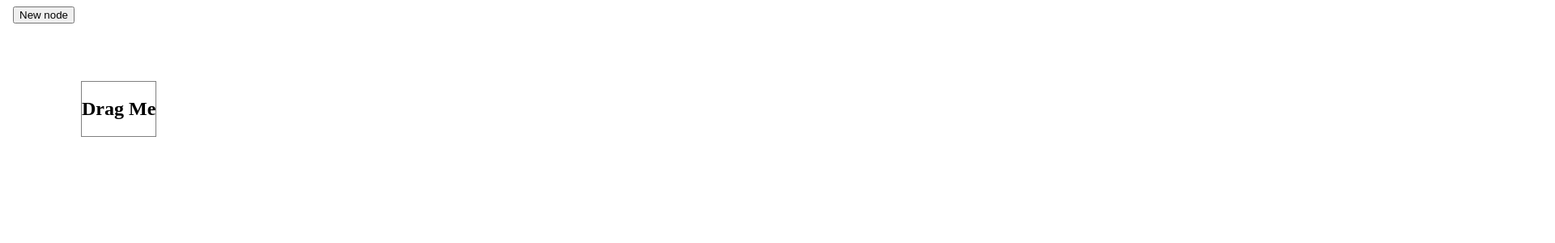
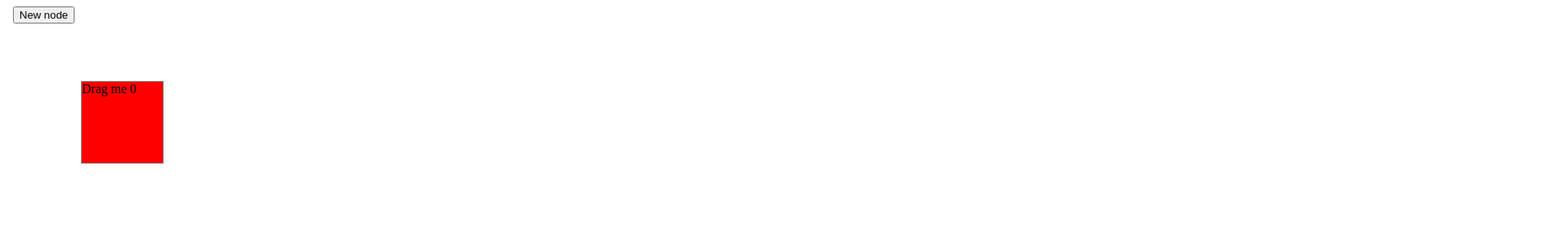
Before and after one commit to jadd0/jaddmap, a SvelteKit app: page / in a window 1280 px wide. Both pictures are taken after a click on the button "New node". Shown: the top 300 px of the page at 81% size, 1920 px wide, since content can reach past the window. Built offline with nearby package versions, Linux system fonts and the light colour scheme.

Commit message:
lines drawn

```diff
--- a/src/routes/+page.svelte
+++ b/src/routes/+page.svelte
@@ -1,25 +1,177 @@
 <script lang="ts">
 	import Draggable from './components/draggable/+page.svelte';
-	let nodes: { type: string; num: number }[] = [];
 
-	function addItem() {
+	let nodes: { type: string; num: number; top: number; left: number }[] = [];
+	let moving: boolean = false;
+	let currentNum: any = 0;
+
+	function createNode() {
+		let last: number = 0;
+		if (nodes.length != 0) {
+			last = nodes[nodes.length - 1].num + 1;
+		}
+
 		const node = {
 			type: 'node',
-			num: nodes.length,
+			num: last,
+			top: 100,
+			left: 100,
 		};
 		nodes = [...nodes, node];
+		console.log(nodes);
+	}
+
+	function deleteNode(e: any) {
+		const idNum: number = getNode(e);
+		console.log(idNum);
+
+		nodes = [...nodes.filter((value) => value.num != idNum)];
+		console.log(nodes);
+	}
+
+	function getNode(e: any) {
+		let id: any = '';
+		if (e.originalTarget.tagName == 'H1') {
+			id = e.originalTarget.parentNode.id;
+		} else {
+			id = e.originalTarget.id;
+		}
+
+		const idNum: number = id.split('num')[1];
+
+		return idNum;
+	}
+
+	function drawLine(
+		ctx: any,
+		begin: any,
+		end: any,
+		stroke = 'black',
+		width = 1
+	) {
+		if (stroke) {
+			ctx.strokeStyle = stroke;
+		}
+
+		if (width) {
+			ctx.lineWidth = width;
+		}
+
+		ctx.beginPath();
+		ctx.moveTo(...begin);
+		ctx.lineTo(...end);
+		ctx.stroke();
+	}
+
+  function drawLines() {
+
+  }
+
+	function onMouseDown(e: any) {
+		console.log('hjfdkf');
+		const idNum = getNode(e);
+		currentNum = idNum;
+		moving = true;
+	}
+
+	function onMouseMove(e: any) {
+		// const idNum = getNode(e);
+		let obj = nodes.find((value) => value.num == currentNum);
+
+		if (obj == undefined) return;
+
+		if (moving) {
+			console.log(e.movementX, e.movementY);
+			obj.left += e.movementX;
+			obj.top += e.movementY;
+		}
+
+		nodes[currentNum] = obj;
+
+		const canvas = <HTMLCanvasElement>document.getElementById('canvas');
+		if (canvas == undefined) return;
+
+		console.log(canvas);
+		if (canvas.getContext) {
+			let ctx = canvas.getContext('2d');
+			ctx.clearRect(0, 0, canvas.width, canvas.height);
+			for (let node of nodes) {
+				if (node.num == obj.num) continue;
+				ctx = canvas.getContext('2d');
+				drawLine(
+					ctx,
+					[node.left, node.top],
+					[nodes[0].left, nodes[0].top],
+					'green',
+					5
+				);
+			}
+			drawLine(
+				ctx,
+				[obj.left, obj.top],
+				[nodes[0].left, nodes[0].top],
+				'green',
+				5
+			);
+		}
+		console.log('hbfdshbf');
+	}
+
+	function onMouseUp() {
+		currentNum = null;
+		moving = false;
 	}
 </script>
 
+<svelte:window on:mouseup={onMouseUp} on:mousemove={onMouseMove} />
+
 <body>
 	<div id="controls">
-		<button on:click={addItem}>New node</button>
+		<button on:click={createNode}>New node</button>
 	</div>
-	<div id="canvas">
+	<canvas id="canvas" width="2000" height="1000" />
+	<div id="canvas1" width="2000" height="1000">
 		{#each nodes as node}
-			<Draggable>
-				<h1>Drag Me</h1>
-			</Draggable>
+			<div on:dblclick={deleteNode}>
+				<section
+					on:mousedown={onMouseDown}
+					style="left: {node.left}px; top: {node.top}px;"
+					class="draggable"
+					id="num{node.num}"
+				>
+					Drag me {node.num}
+				</section>
+			</div>
 		{/each}
 	</div>
 </body>
+
+<style>
+	#canvas1 {
+		width: 100vw;
+		height: 100vh;
+		z-index: 0;
+		background: white;
+	}
+
+	canvas {
+	}
+	.draggable {
+		user-select: none;
+		cursor: move;
+		border: solid 1px gray;
+		position: absolute;
+		transition: transform 0.2s;
+		background: red;
+		width: 100px;
+		height: 100px;
+		z-index: 1;
+		/* background: black */
+	}
+
+	.draggable:active {
+		background: blue;
+		transform: scale(1.1);
+		z-index: 999;
+	}
+</style>
--- a/src/routes/components/draggable/+page.svelte
+++ b/src/routes/components/draggable/+page.svelte
@@ -1,4 +1,5 @@
 <script lang="ts">
+  export let data: any = '';
 	export let left: number = 100;
 	export let top: number = 100;
 
@@ -6,13 +7,16 @@
 
 	function onMouseDown() {
 		moving = true;
+
 	}
 
 	function onMouseMove(e: any) {
+
 		if (moving) {
 			left += e.movementX;
 			top += e.movementY;
 		}
+    console.log(left, top)
 	}
 
 	function onMouseUp() {
@@ -25,7 +29,7 @@
 <svelte:window on:mouseup={onMouseUp} on:mousemove={onMouseMove} />
 
 
-<section on:mousedown={onMouseDown} style="left: {left}px; top: {top}px;" class="draggable">
+<section on:mousedown={onMouseDown} style="left: {left}px; top: {top}px;" class="draggable" id="num{data}">
 	<slot></slot>
 </section>
 
@@ -36,5 +40,13 @@
 		cursor: move;
 		border: solid 1px gray;
 		position: absolute;
+    transition: transform 0.1s;
+    background: red;
 	}
+
+  .draggable:active {
+    background: blue;
+    transform: scale(1.1);
+    z-index: 999;
+  }
 </style>
```
